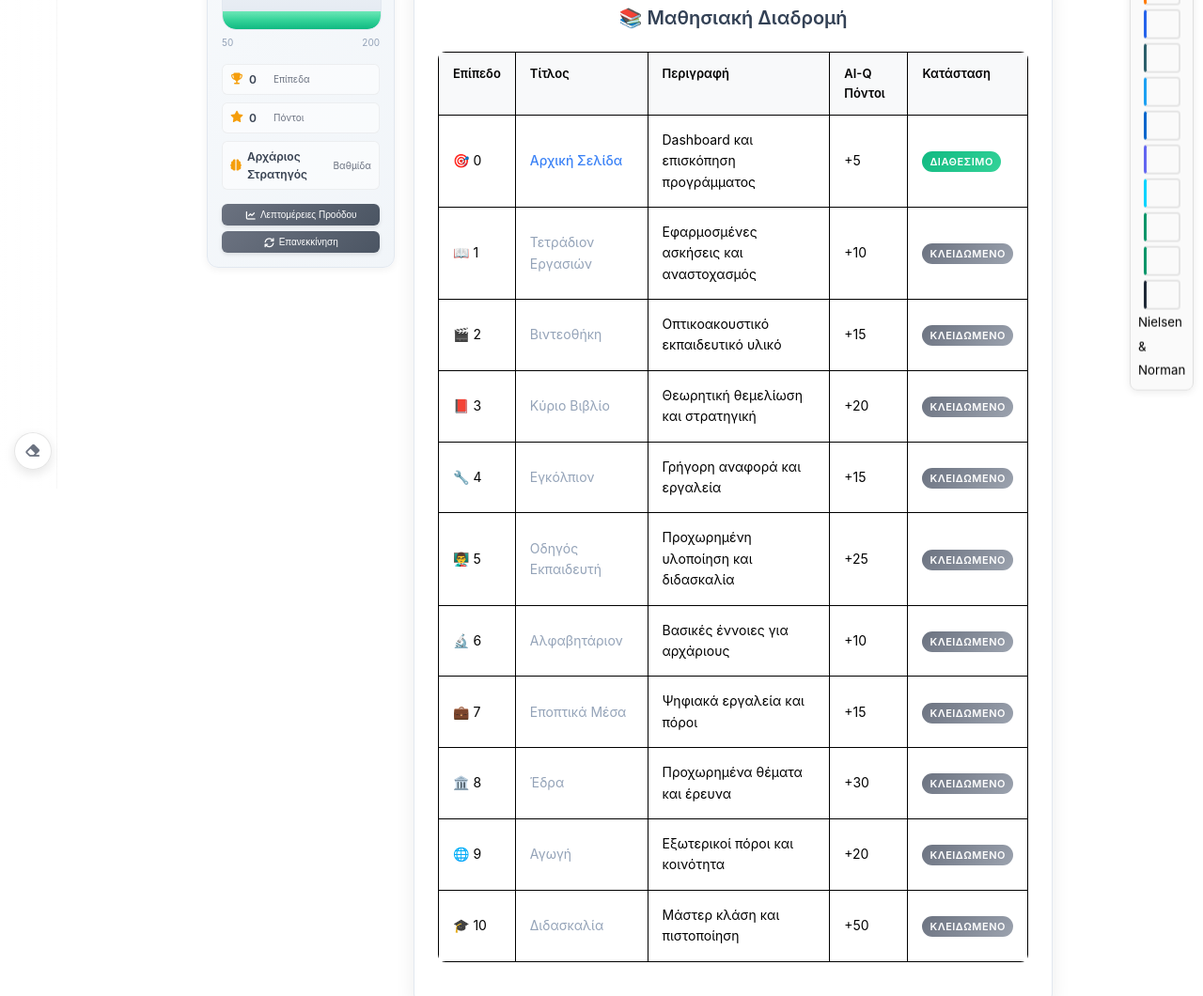
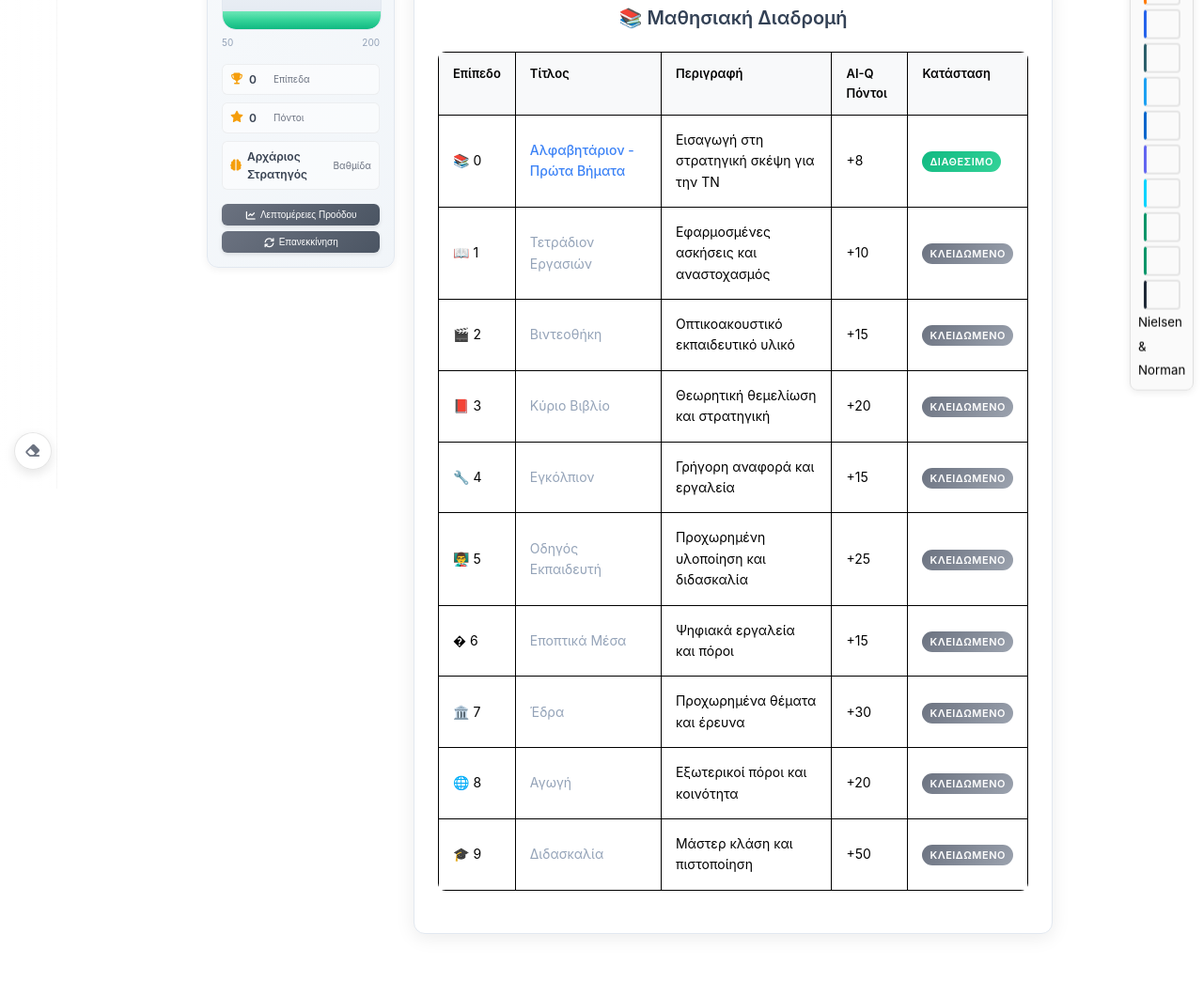
Before and after one commit to Deefunxion/draftV2, a plain HTML site: page index.html in a window 1280 px wide. Shown: the part 280-1340 px from the top of the page at 94% size. Drawn offline with Linux system fonts and the light colour scheme.

Commit message:
FIX: Διόρθωση πρώτου επιπέδου navigation στο Index
 ΚΡΙΣΙΜΗ ΔΙΟΡΘΩΣΗ:
- Αλλαγή πρώτου συνδέσμου από index.html  ai-smart-dummies-guide.html
- Τώρα το πρώτο επίπεδο οδηγεί σε πραγματικό ανάγνωσμα αντί για page refresh
- Επαναδιάταξη επιπέδων σε λογική μαθησιακή σειρά

 ΝΕΑ ΜΑΘΗΣΙΑΚΗ ΣΕΙΡΑ:
0. Αλφαβητάριον (πρώτα βήματα) - +8 AI-Q  ΔΙΑΘΕΣΙΜΟ
1. Τετράδιον Εργασιών - +10 AI-Q
2. Βιντεοθήκη - +15 AI-Q
3. Κύριο Βιβλίο - +20 AI-Q
4. Εγκόλπιον - +15 AI-Q
5. Οδηγός Εκπαιδευτή - +25 AI-Q
6. Εποπτικά Μέσα - +15 AI-Q
7. Έδρα - +30 AI-Q
8. Αγωγή - +20 AI-Q
9. Διδασκαλία - +50 AI-Q

 UX IMPROVEMENT:
- Νέοι χρήστες τώρα ξεκινούν με εισαγωγικό περιεχόμενο
- Λογική progression από βασικά  προχωρημένα
- Κάθε επίπεδο οδηγεί σε πραγματικό περιεχόμενο για ανάγνωσμα

Έτοιμο για user testing του διορθωμένου navigation flow!

```diff
--- a/index.html
+++ b/index.html
@@ -107,18 +107,18 @@
                     </thead>
                     <tbody>
                         <tr class="level-unlocked">
-                            <td>🎯 0</td>
-                            <td><a href="index.html">Αρχική Σελίδα</a></td>
-                            <td>Dashboard και επισκόπηση προγράμματος</td>
-                            <td>+5</td>
+                            <td>📚 0</td>
+                            <td><a href="ai-smart-dummies-guide.html">Αλφαβητάριον - Πρώτα Βήματα</a></td>
+                            <td>Εισαγωγή στη στρατηγική σκέψη για την ΤΝ</td>
+                            <td>+8</td>
                             <td><span class="status-available">Διαθέσιμο</span></td>
                         </tr>
-                        <tr class="level-unlocked">
+                        <tr class="level-locked">
                             <td>📖 1</td>
                             <td><a href="student_workbook_enhanced.html">Τετράδιον Εργασιών</a></td>
                             <td>Εφαρμοσμένες ασκήσεις και αναστοχασμός</td>
                             <td>+10</td>
-                            <td><span class="status-available">Διαθέσιμο</span></td>
+                            <td><span class="status-locked">Κλειδωμένο</span></td>
                         </tr>
                         <tr class="level-locked">
                             <td>🎬 2</td>
@@ -149,35 +149,28 @@
                             <td><span class="status-locked">Κλειδωμένο</span></td>
                         </tr>
                         <tr class="level-locked">
-                            <td>🔬 6</td>
-                            <td><a href="ai-smart-dummies-guide.html">Αλφαβητάριον</a></td>
-                            <td>Βασικές έννοιες για αρχάριους</td>
-                            <td>+10</td>
-                            <td><span class="status-locked">Κλειδωμένο</span></td>
-                        </tr>
-                        <tr class="level-locked">
-                            <td>💼 7</td>
+                            <td>� 6</td>
                             <td><a href="digital_assets/index.html">Εποπτικά Μέσα</a></td>
                             <td>Ψηφιακά εργαλεία και πόροι</td>
                             <td>+15</td>
                             <td><span class="status-locked">Κλειδωμένο</span></td>
                         </tr>
                         <tr class="level-locked">
-                            <td>🏛️ 8</td>
+                            <td>🏛️ 7</td>
                             <td><a href="neo/index.html">Έδρα</a></td>
                             <td>Προχωρημένα θέματα και έρευνα</td>
                             <td>+30</td>
                             <td><span class="status-locked">Κλειδωμένο</span></td>
                         </tr>
                         <tr class="level-locked">
-                            <td>🌐 9</td>
+                            <td>🌐 8</td>
                             <td><a href="https://deefunxion.github.io/AILEADER/" target="_blank">Αγωγή</a></td>
                             <td>Εξωτερικοί πόροι και κοινότητα</td>
                             <td>+20</td>
                             <td><span class="status-locked">Κλειδωμένο</span></td>
                         </tr>
                         <tr class="level-locked">
-                            <td>🎓 10</td>
+                            <td>🎓 9</td>
                             <td><a href="didaskalia.html">Διδασκαλία</a></td>
                             <td>Μάστερ κλάση και πιστοποίηση</td>
                             <td>+50</td>
@@ -319,17 +312,16 @@
 
             // Level mapping
             const levelMapping = {
-                0: 'level_0',
-                1: 'level_1',
-                2: 'level_2',
-                3: 'level_3',
-                4: 'level_4',
-                5: 'level_5',
-                6: 'level_6',
-                7: 'level_7',
-                8: 'level_8',
-                9: 'level_9',
-                10: 'level_10'
+                0: 'level_0',  // Αλφαβητάριον - πρώτη ανάγνωση
+                1: 'level_1',  // Τετράδιον Εργασιών
+                2: 'level_2',  // Βιντεοθήκη
+                3: 'level_3',  // Κύριο Βιβλίο
+                4: 'level_4',  // Εγκόλπιον
+                5: 'level_5',  // Οδηγός Εκπαιδευτή
+                6: 'level_6',  // Εποπτικά Μέσα
+                7: 'level_7',  // Έδρα
+                8: 'level_8',  // Αγωγή
+                9: 'level_9'   // Διδασκαλία
             };
 
             rows.forEach((row, index) => {
```
